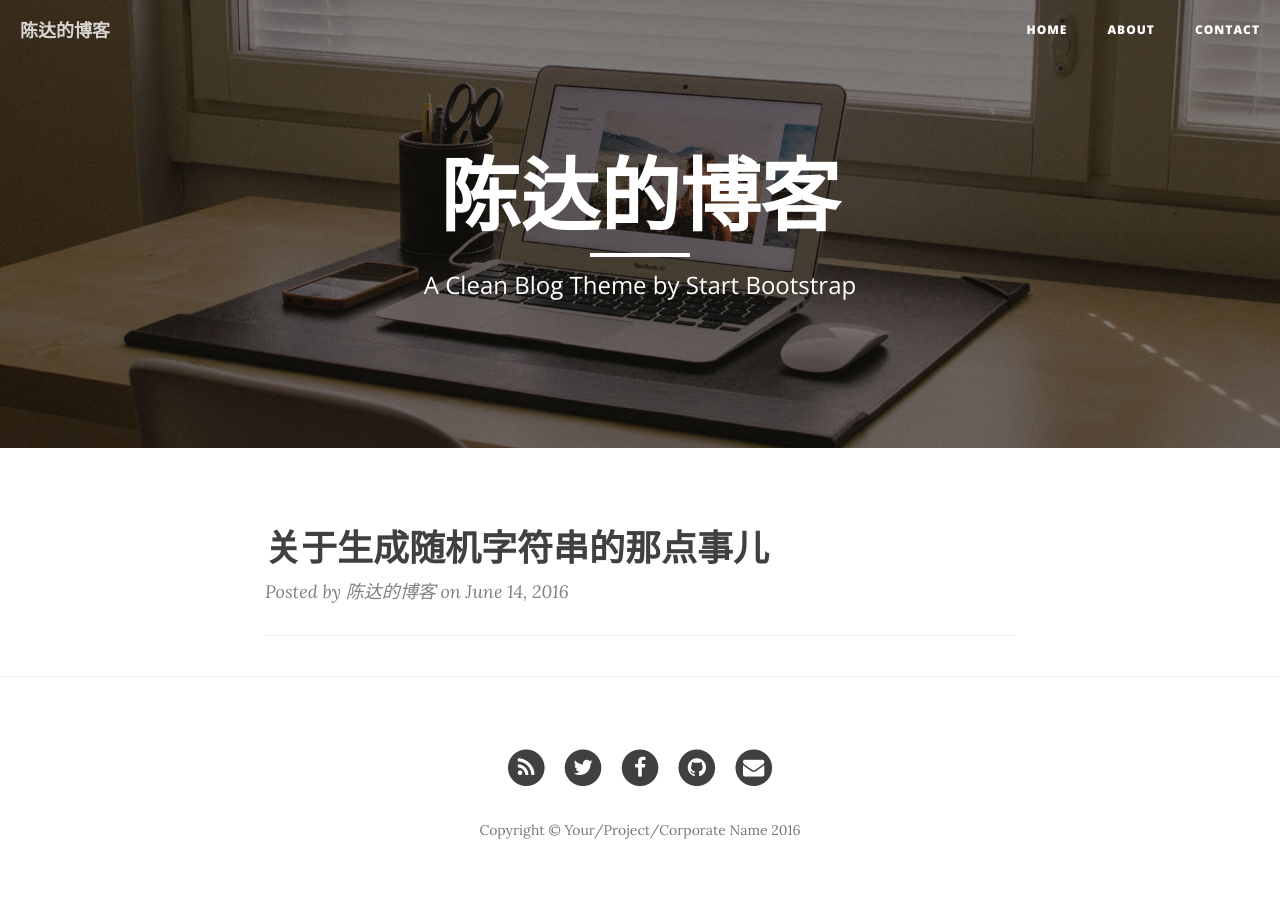
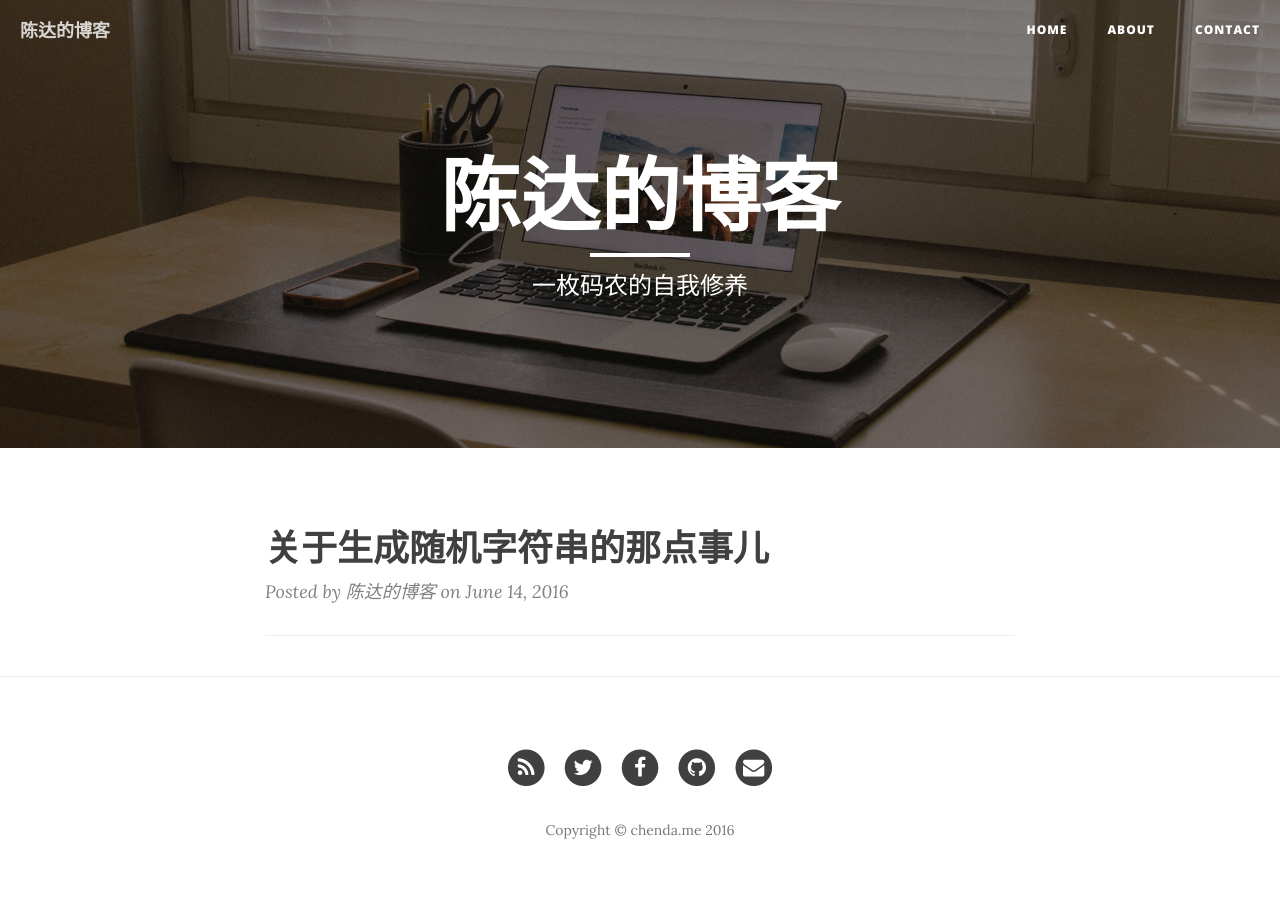
Before and after one commit to tommychin/tommychin.github.io, a Jekyll site: the page built from index.html, in a window 1280 px wide. Built offline with Jekyll 4.4.1, drawn with Linux system fonts in a browser that asks for light colours; nearby versions of some CDN libraries; the list of posts is cut into pages by our own code.

```diff
--- a/_config.yml
+++ b/_config.yml
@@ -1,15 +1,15 @@
 # Site settings
 title: 陈达的博客
 header-img: img/home-bg.jpg
-email: your-email@yourdomain.com
-copyright_name: Your/Project/Corporate Name
+email: cendar@126.com
+copyright_name: chenda.me
 description: "Write your site description here. It will be used as your sites meta description as well!"
 baseurl: ""
 url: "http://chenda.me"
 twitter_username: SBootstrap
 github_username:  davidtmiller
 facebook_username:  IronSummitMedia
-email_username:  your-email@yourdomain.com
+email_username:  cendar@126.com
 
 # Build settings
 markdown: kramdown
--- a/index.html
+++ b/index.html
@@ -1,6 +1,6 @@
 ---
 layout: page
-description: "A Clean Blog Theme by Start Bootstrap"
+description: "一枚码农的自我修养"
 ---
 
 {% for post in paginator.posts %}
@@ -24,12 +24,12 @@ description: "A Clean Blog Theme by Start Bootstrap"
 <ul class="pager">
     {% if paginator.previous_page %}
     <li class="previous">
-        <a href="{{ paginator.previous_page_path | prepend: site.baseurl | replace: '//', '/' }}">&larr; Newer Posts</a>
+        <a href="{{ paginator.previous_page_path | prepend: site.baseurl | replace: '//', '/' }}">&larr; 下一篇</a>
     </li>
     {% endif %}
     {% if paginator.next_page %}
     <li class="next">
-        <a href="{{ paginator.next_page_path | prepend: site.baseurl | replace: '//', '/' }}">Older Posts &rarr;</a>
+        <a href="{{ paginator.next_page_path | prepend: site.baseurl | replace: '//', '/' }}">上一篇 &rarr;</a>
     </li>
     {% endif %}
 </ul>
```
Also changed, not shown: _includes/footer.html (+11 -0 lines).
